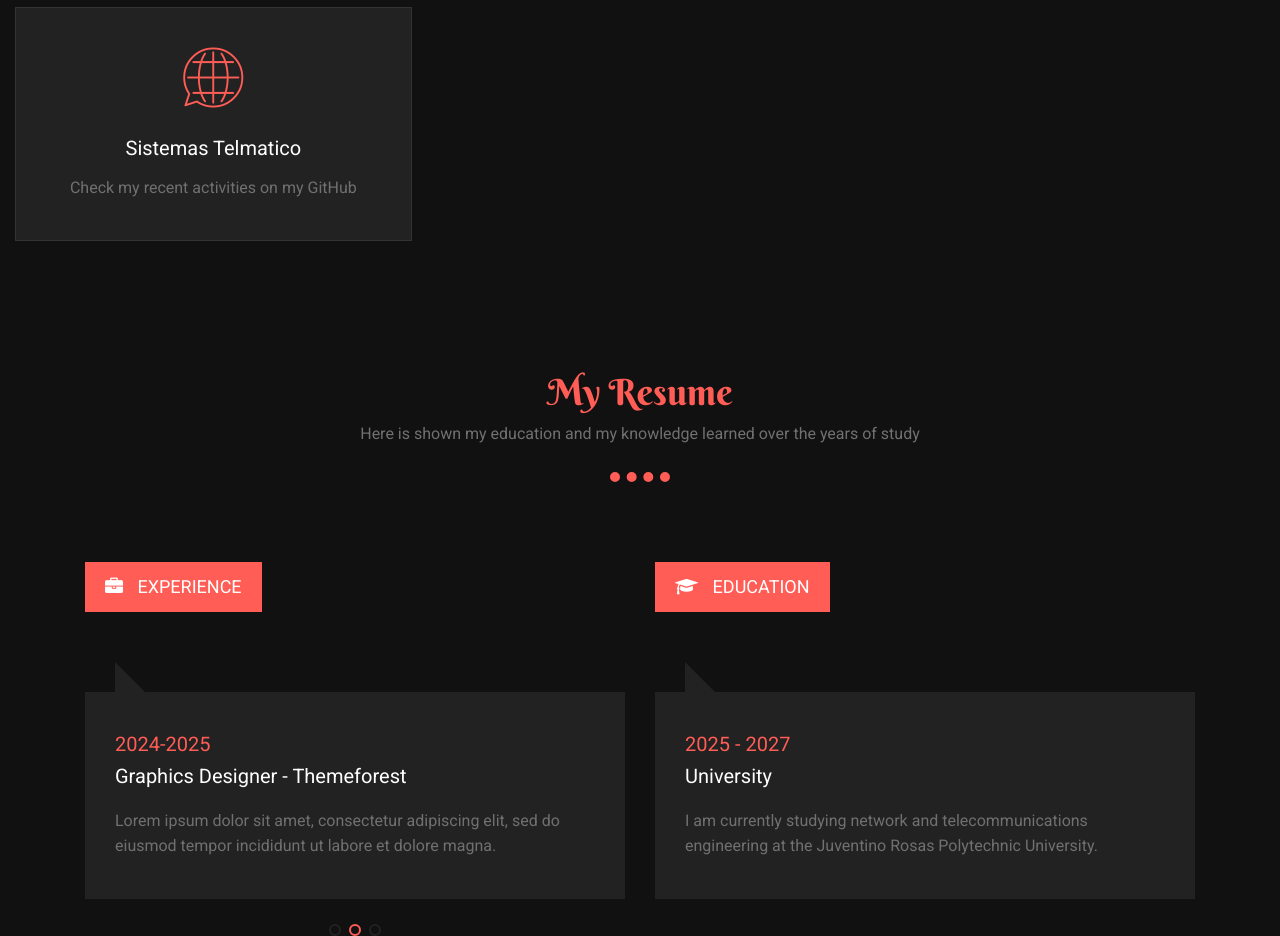
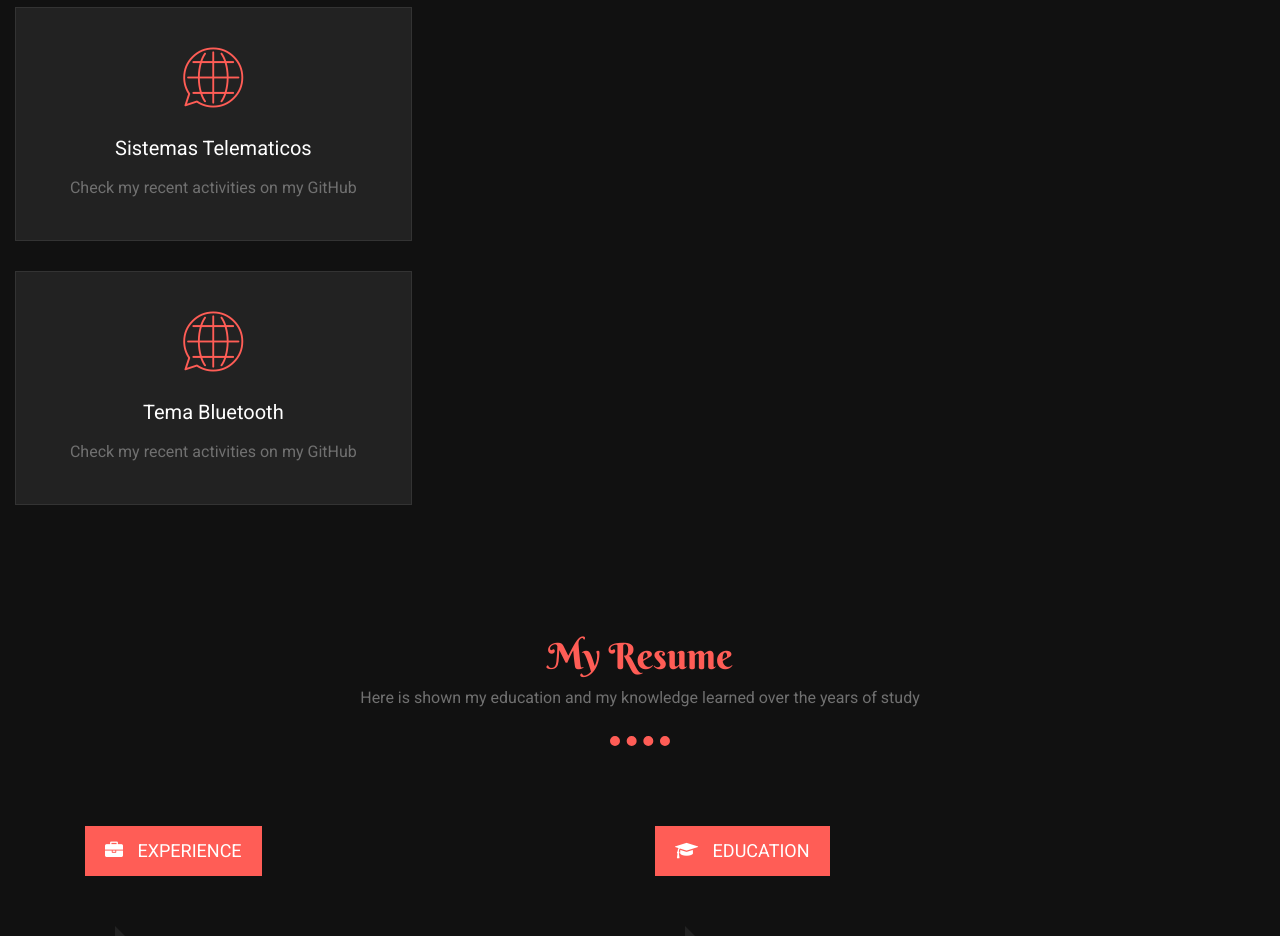
Before and after one commit to Gibran-AT21/GibranAT21.github.io, a plain HTML site: page index.html in a window 1280 px wide. Shown: the part 2680-3616 px from the top of the page. Drawn offline with Linux system fonts and the light colour scheme.

Commit message:
Update index.html

```diff
--- a/index.html
+++ b/index.html
@@ -265,7 +265,22 @@
 						<div class="icon-box">
 						<i class="flaticon-translation"></i>
 						</div>
-						<h3>Sistemas Telmatico</h3>
+						<h3>Sistemas Telematicos</h3>
+						<p>Check my recent activities on my GitHub</p>
+					</div>
+
+					<!-- Service Single End -->
+				</div>
+
+<div class="col-md-4">
+					<!-- Service Single Start -->
+					<div class="service-single wow fadeInUp" data-wow-delay="0.6s"
+     						onclick="window.open('https://github.com/Gibran-AT21/Proyectos-ST/blob/main/TemaBluetooth/', '_blank')"
+     						style="cursor: pointer;">
+						<div class="icon-box">
+						<i class="flaticon-translation"></i>
+						</div>
+						<h3>Tema Bluetooth</h3>
 						<p>Check my recent activities on my GitHub</p>
 					</div>
 
```
